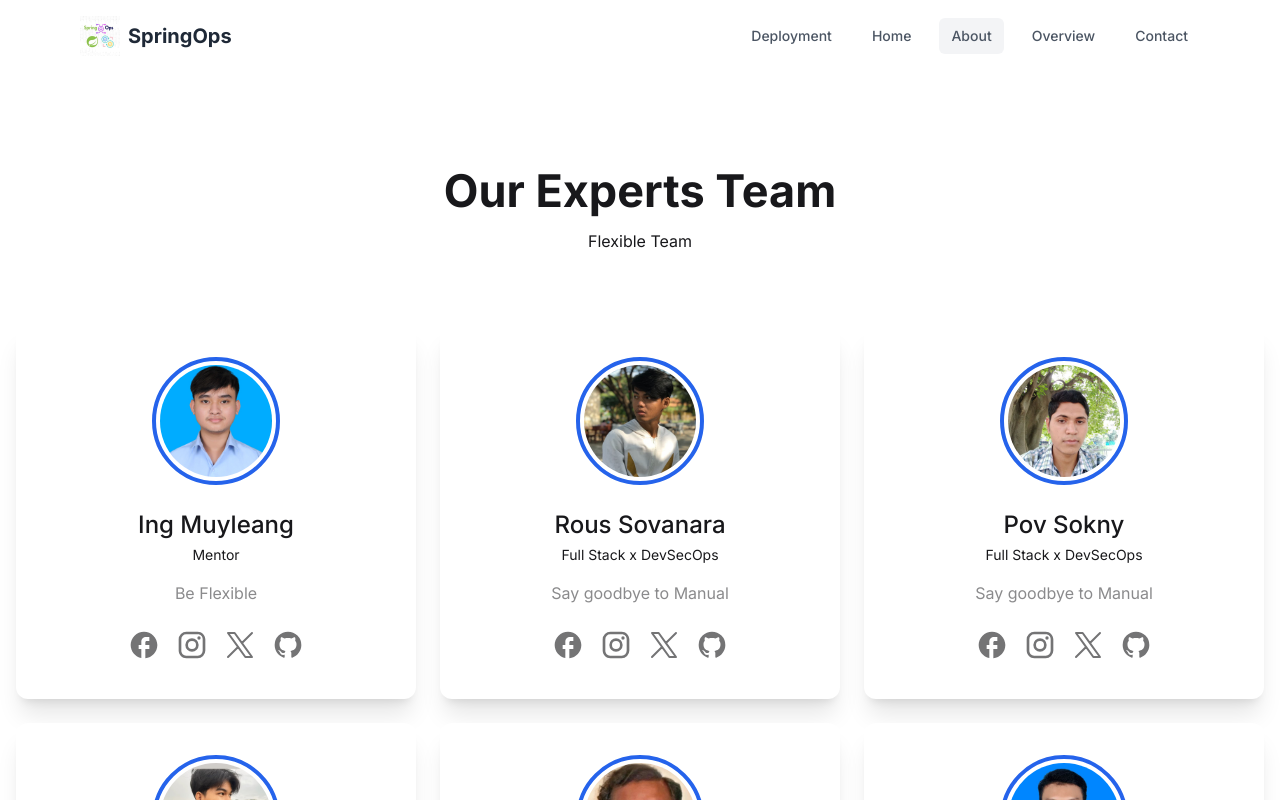
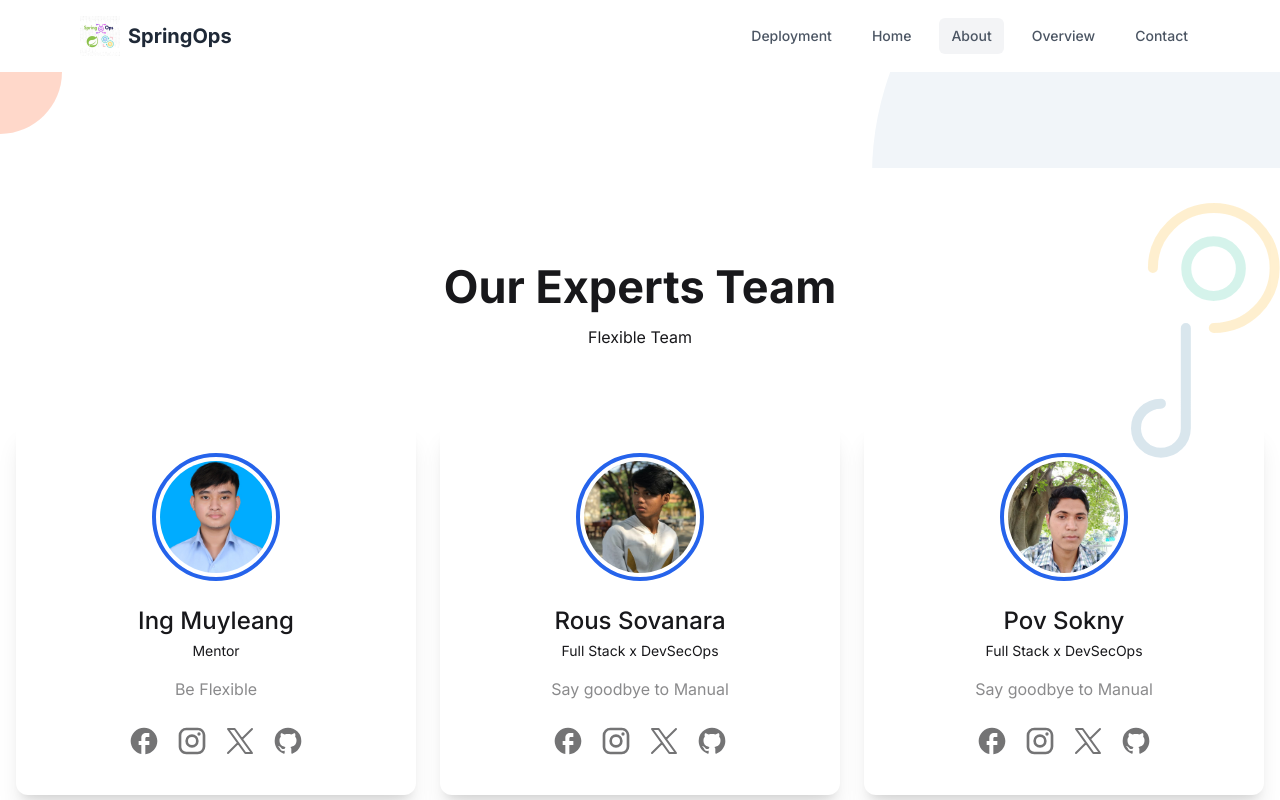
Before and after one commit to JomNum-Tech/JomNum-Tech, a Next.js app: page /about in a window 1280 px wide. Shown: the top 800 px of the page. Built offline with nearby package versions, Linux system fonts and the light colour scheme.

Commit message:
latest code

```diff
--- a/components/Header.tsx
+++ b/components/Header.tsx
@@ -1,6 +1,7 @@
 import React from 'react'
 import { ShapeSeven, Shapes } from './Icon';
 import Image from 'next/image';
+import Link from 'next/link'
 
 export const Header = () => {
 	return (
--- a/components/Team.tsx
+++ b/components/Team.tsx
@@ -2,7 +2,7 @@
 
 import React from "react";
 import Image from "next/image";
-import { FacebookIcon, InstagramIcon, TwitterIcon, GitHubIcon } from '@/components/Icon';
+import { FacebookIcon, InstagramIcon, TwitterIcon, GitHubIcon, Shapes } from '@/components/Icon';
 
 type SocialIconType = typeof FacebookIcon | typeof InstagramIcon | typeof TwitterIcon | typeof GitHubIcon;
 
@@ -134,6 +134,8 @@ const TeamMemberItem: React.FC<{ member: TeamMember }> = ({ member }) => (
 
 const TeamMember: React.FC = () => {
   return (
+    <header className="py-14 md:py-24 bg-white dark:bg-[#0b1727] text-zinc-900 dark:text-white relative overflow-hidden z-10">
+      <Shapes />
       <section className="ezy__team9 light py-14 md:py-24 bg-white dark:bg-[#0b1727] text-zinc-900 dark:text-white">
         <div className="container px-4 mx-auto">
           <div className="flex justify-center mb-6 md:mb-12">
@@ -146,7 +148,6 @@ const TeamMember: React.FC = () => {
               </p>
             </div>
           </div>
-
           <div className="grid grid-cols-1 md:grid-cols-2 lg:grid-cols-3 gap-6 text-center pt-6">
             {teamMembers.map((member, i) => (
               <div key={i}>
@@ -156,6 +157,7 @@ const TeamMember: React.FC = () => {
           </div>
         </div>
       </section>
+    </header>
   );
 };
 
```
Lines whose indentation alone changed are shown as unchanged.
